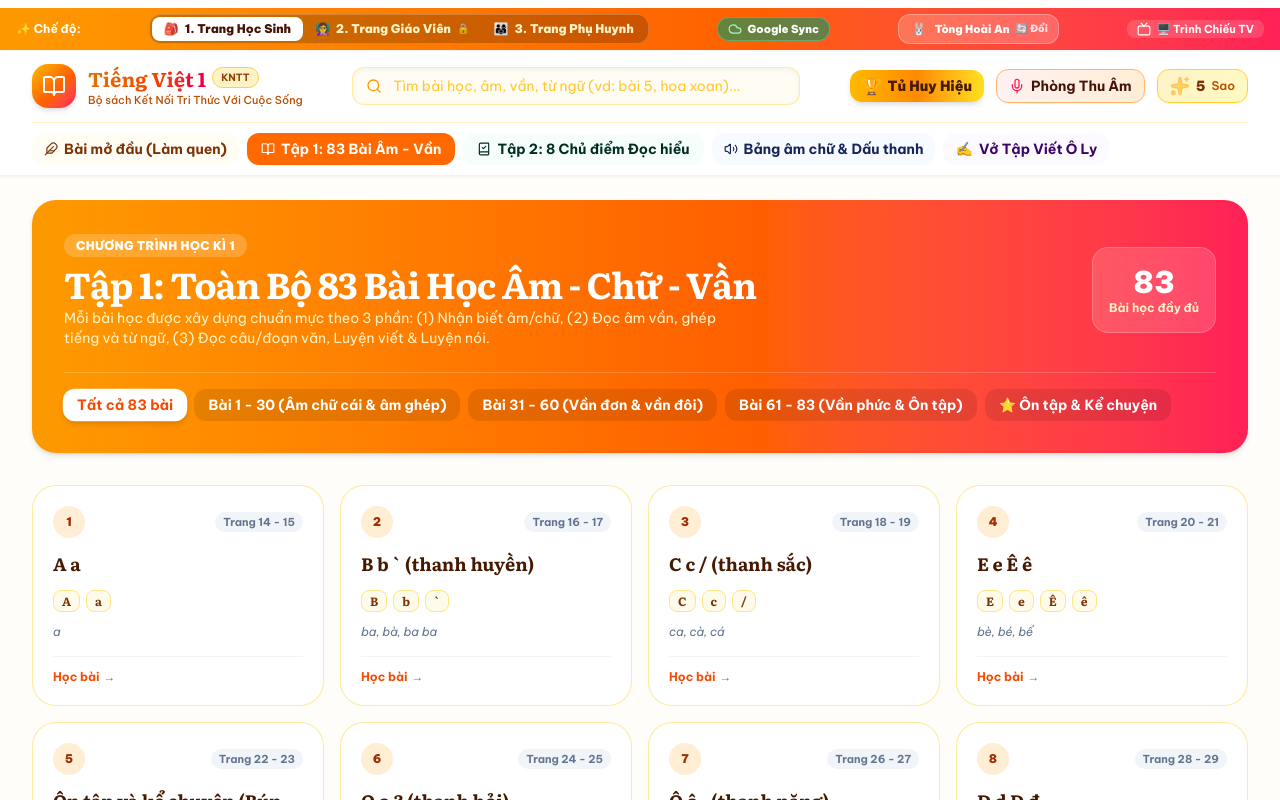
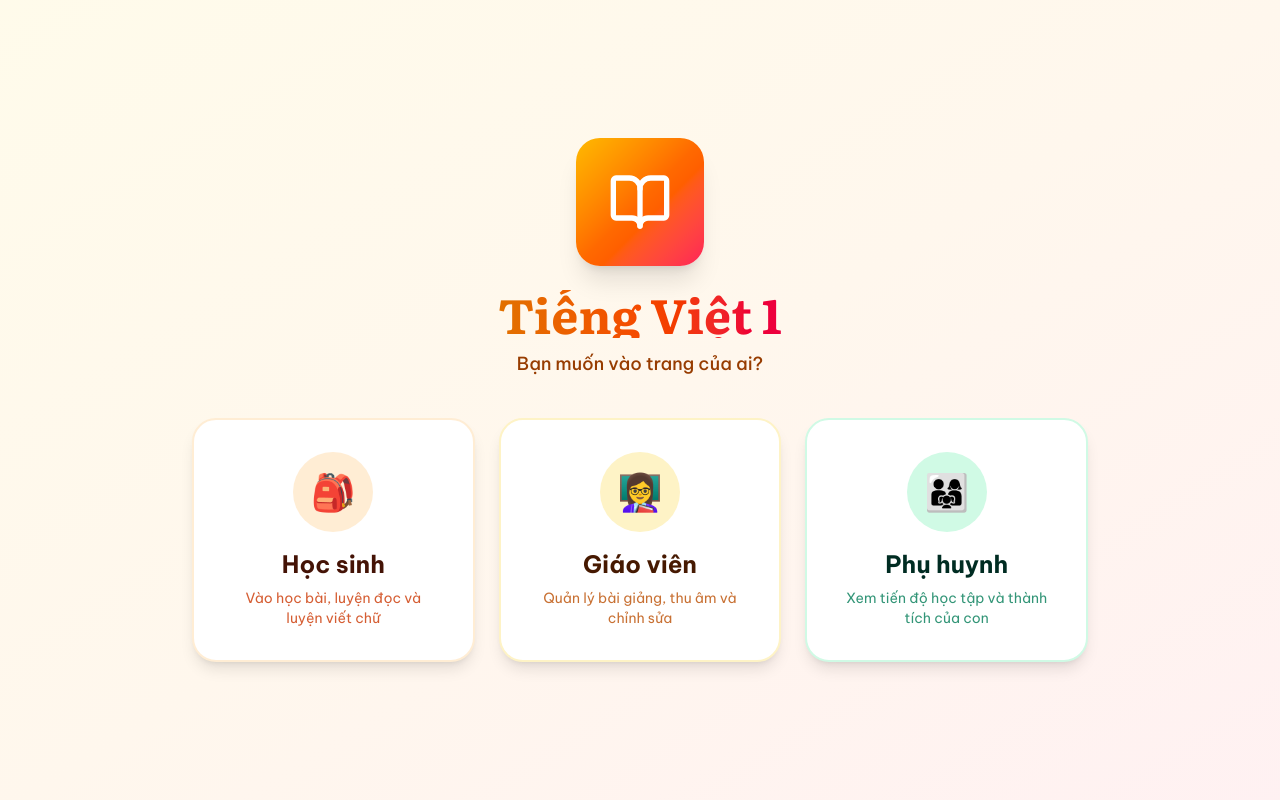
Before and after one commit to hienlinhthxn-del/H-c-Ti-ng-Vi-t-1-A2, a React (Vite) app: page / in a window 1280 px wide. Shown: the top 800 px of the page. Built offline with nearby package versions, Linux system fonts and the light colour scheme.

Commit message:
Tách ứng dụng thành 3 trang riêng biệt: Học sinh, Giáo viên, Phụ huynh

```diff
--- a/src/App.tsx
+++ b/src/App.tsx
@@ -28,9 +28,14 @@ import { userProfileService } from './services/userProfileService';
 import { teacherAuthService } from './services/teacherAuthService';
 import { speechService } from './services/speechService';
 import confetti from 'canvas-confetti';
+import { Routes, Route, useNavigate, useLocation, Navigate } from 'react-router-dom';
+import { LandingPage } from './pages/LandingPage';
 import { BookOpen, Sparkles, Home, ArrowLeft, Mic, Trophy } from 'lucide-react';
 
 export default function App() {
+  const navigate = useNavigate();
+  const location = useLocation();
+
   // Active User Profile & Multi-User State
   const [activeUser, setActiveUser] = useState<AppUserProfile>(() => userProfileService.getActiveUser());
   const [isProfileModalOpen, setIsProfileModalOpen] = useState<boolean>(false);
@@ -87,6 +92,11 @@ export default function App() {
         setIsTeacherLoginOpen(true);
         return;
       }
+      navigate('/teacher');
+    } else if (role === 'parent') {
+      navigate('/parent');
+    } else {
+      navigate('/student');
     }
     setUserRole(role);
     localStorage.setItem('tv1_user_role', role);
@@ -97,6 +107,7 @@ export default function App() {
     teacherAuthService.logout();
     setIsTeacherAuthenticated(false);
     setUserRole('student');
+    navigate('/');
     speechService.playSoundEffect('pop');
   };
 
@@ -105,7 +116,18 @@ export default function App() {
     setActiveUser(teacher);
     setUserRole('teacher');
     localStorage.setItem('tv1_user_role', 'teacher');
+    navigate('/teacher');
   };
+
+  useEffect(() => {
+    if (location.pathname.startsWith('/teacher')) {
+       setUserRole('teacher');
+    } else if (location.pathname.startsWith('/parent')) {
+       setUserRole('parent');
+    } else if (location.pathname.startsWith('/student')) {
+       setUserRole('student');
+    }
+  }, [location.pathname]);
 
   // Subscribe to storage & achievement & teacher audio changes
   useEffect(() => {
@@ -325,6 +347,10 @@ export default function App() {
     speechService.playSoundEffect('pop');
   };
 
+  if (location.pathname === '/') {
+    return <LandingPage />;
+  }
+
   return (
     <div className="min-h-screen bg-[#fffdfa] text-slate-800 flex flex-col font-sans selection:bg-amber-200">
 
@@ -353,15 +379,18 @@ export default function App() {
 
       {/* Main View Area based on User Role */}
       <main className="flex-1 pb-20 md:pb-12">
+        <Routes>
           {/* 1. TEACHER PORTAL */}
-        {userRole === 'teacher' && (
+          <Route path="/teacher/*" element={
             <TeacherPortalView
               onSelectVol1Lesson={(lesson) => {
+                navigate('/student');
                 setUserRole('student');
                 setCurrentTab('volume1');
                 setSelectedVol1Lesson(lesson);
               }}
               onSelectVol2Lesson={(lesson) => {
+                navigate('/student');
                 setUserRole('student');
                 setCurrentTab('volume2');
                 setSelectedVol2Lesson(lesson);
@@ -374,30 +403,32 @@ export default function App() {
               onLogout={handleTeacherLogout}
               onOpenTeacherLogin={() => setIsTeacherLoginOpen(true)}
             />
-        )}
+          } />
 
           {/* 2. PARENT PORTAL */}
-        {userRole === 'parent' && (
+          <Route path="/parent/*" element={
             <ParentPortalView
               starsCount={starsCount}
               onOpenAchievements={() => setIsAchievementModalOpen(true)}
               onOpenVoiceStudio={handleOpenVoiceStudio}
               onOpenGoogleWorkspace={() => setIsGoogleWorkspaceOpen(true)}
               onSelectVolume1={() => {
+                navigate('/student');
                 setUserRole('student');
                 setCurrentTab('volume1');
                 setSelectedVol1Lesson(null);
               }}
               onSelectVolume2={() => {
+                navigate('/student');
                 setUserRole('student');
                 setCurrentTab('volume2');
                 setSelectedVol2Lesson(null);
               }}
             />
-        )}
+          } />
 
           {/* 3. STUDENT PORTAL (Interactive Lessons & Practice) */}
-        {userRole === 'student' && (
+          <Route path="/student/*" element={
             <>
               {/* Teacher banner indicator if teacher is previewing in student role */}
               {isTeacherAuthenticated && (
@@ -494,7 +525,11 @@ export default function App() {
                 </div>
               )}
             </>
-        )}
+          } />
+
+          {/* Catch-all fallback */}
+          <Route path="*" element={<Navigate to="/" replace />} />
+        </Routes>
       </main>
 
       {/* Teacher Global Management Modal */}
--- a/src/main.tsx
+++ b/src/main.tsx
@@ -1,10 +1,13 @@
 import {StrictMode} from 'react';
 import {createRoot} from 'react-dom/client';
+import { BrowserRouter } from 'react-router-dom';
 import App from './App.tsx';
 import './index.css';
 
 createRoot(document.getElementById('root')!).render(
   <StrictMode>
-    <App />
+    <BrowserRouter>
+      <App />
+    </BrowserRouter>
   </StrictMode>,
 );
--- /dev/null
+++ b/src/pages/LandingPage.tsx
@@ -0,0 +1,66 @@
+import React from 'react';
+import { useNavigate } from 'react-router-dom';
+import { BookOpen, Users, GraduationCap } from 'lucide-react';
+import { speechService } from '../services/speechService';
+
+export const LandingPage: React.FC = () => {
+  const navigate = useNavigate();
+
+  const handleSelectRole = (path: string, roleName: string) => {
+    speechService.playSoundEffect('pop');
+    localStorage.setItem('tv1_user_role', roleName);
+    navigate(path);
+  };
+
+  return (
+    <div className="min-h-screen bg-gradient-to-br from-amber-50 via-orange-50 to-rose-50 flex flex-col items-center justify-center p-4">
+      <div className="text-center mb-10 animate-fade-in-up">
+        <div className="w-24 h-24 sm:w-32 sm:h-32 mx-auto rounded-3xl bg-gradient-to-br from-amber-400 via-orange-500 to-rose-500 flex items-center justify-center text-white shadow-xl mb-6">
+          <BookOpen className="w-12 h-12 sm:w-16 sm:h-16" />
+        </div>
+        <h1 className="text-4xl sm:text-5xl font-extrabold bg-gradient-to-r from-amber-600 via-orange-600 to-rose-600 bg-clip-text text-transparent font-serif mb-3">
+          Tiếng Việt 1
+        </h1>
+        <p className="text-amber-800 text-lg font-medium">Bạn muốn vào trang của ai?</p>
+      </div>
+
+      <div className="grid grid-cols-1 sm:grid-cols-3 gap-6 max-w-4xl w-full">
+        {/* Student */}
+        <button
+          onClick={() => handleSelectRole('/student', 'student')}
+          className="flex flex-col items-center p-8 bg-white rounded-3xl shadow-lg border-2 border-orange-100 hover:border-orange-400 hover:shadow-xl transition-all hover:-translate-y-1 cursor-pointer group"
+        >
+          <div className="w-20 h-20 bg-orange-100 text-orange-600 rounded-full flex items-center justify-center mb-4 group-hover:scale-110 transition-transform">
+            <span className="text-4xl">🎒</span>
+          </div>
+          <h2 className="text-2xl font-bold text-orange-950 mb-2">Học sinh</h2>
+          <p className="text-orange-700/80 text-center text-sm">Vào học bài, luyện đọc và luyện viết chữ</p>
+        </button>
+
+        {/* Teacher */}
+        <button
+          onClick={() => handleSelectRole('/teacher', 'teacher')}
+          className="flex flex-col items-center p-8 bg-white rounded-3xl shadow-lg border-2 border-amber-100 hover:border-amber-400 hover:shadow-xl transition-all hover:-translate-y-1 cursor-pointer group"
+        >
+          <div className="w-20 h-20 bg-amber-100 text-amber-600 rounded-full flex items-center justify-center mb-4 group-hover:scale-110 transition-transform">
+            <span className="text-4xl">👩‍🏫</span>
+          </div>
+          <h2 className="text-2xl font-bold text-amber-950 mb-2">Giáo viên</h2>
+          <p className="text-amber-700/80 text-center text-sm">Quản lý bài giảng, thu âm và chỉnh sửa</p>
+        </button>
+
+        {/* Parent */}
+        <button
+          onClick={() => handleSelectRole('/parent', 'parent')}
+          className="flex flex-col items-center p-8 bg-white rounded-3xl shadow-lg border-2 border-emerald-100 hover:border-emerald-400 hover:shadow-xl transition-all hover:-translate-y-1 cursor-pointer group"
+        >
+          <div className="w-20 h-20 bg-emerald-100 text-emerald-600 rounded-full flex items-center justify-center mb-4 group-hover:scale-110 transition-transform">
+            <span className="text-4xl">👨‍👩‍👧</span>
+          </div>
+          <h2 className="text-2xl font-bold text-emerald-950 mb-2">Phụ huynh</h2>
+          <p className="text-emerald-700/80 text-center text-sm">Xem tiến độ học tập và thành tích của con</p>
+        </button>
+      </div>
+    </div>
+  );
+};
```
Also changed, not shown: package.json (+36 -35 lines). Lines whose indentation alone changed are shown as unchanged.
